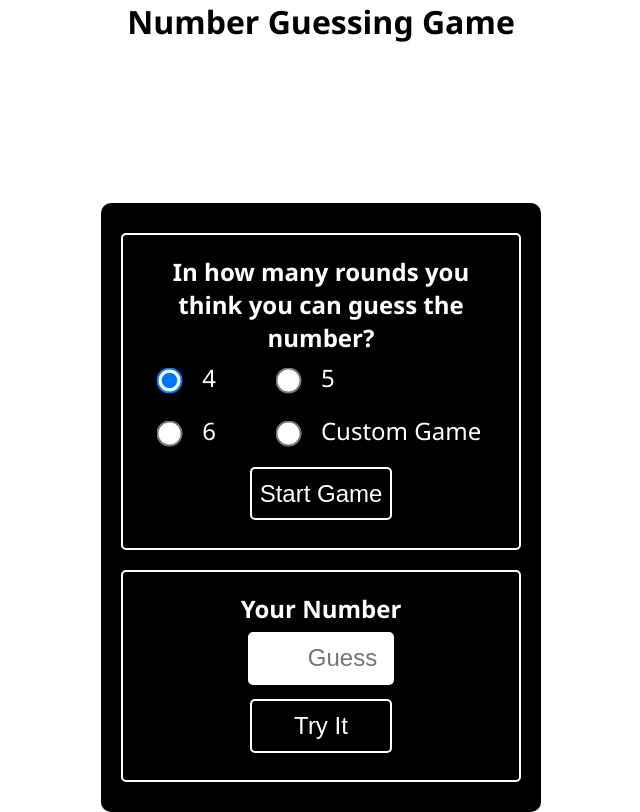
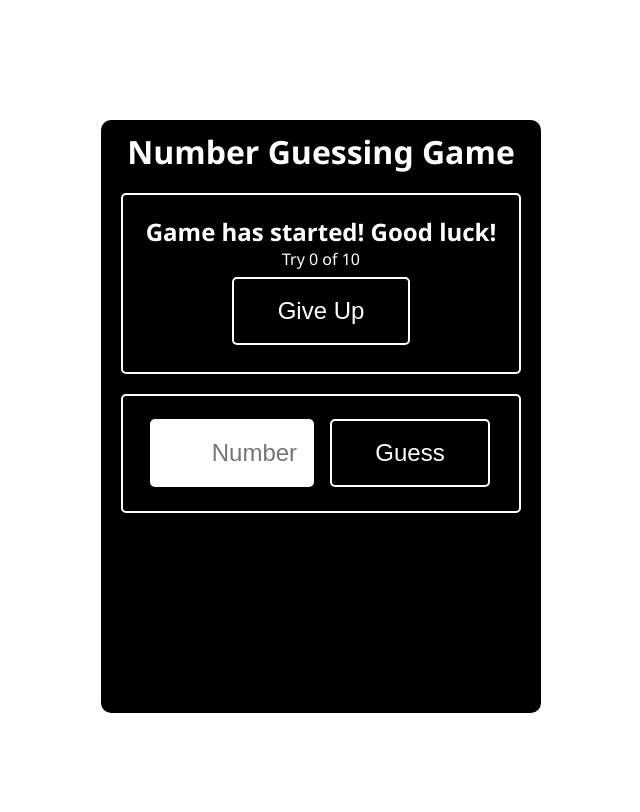
Before and after one commit to Ninni-cfm/Proj-NumberGuessingGame, a plain HTML site: page index.html in a window 1280 px wide. Both pictures are taken after a click on the button "Start Game". Shown: the whole page, without its empty margins (319-959 px from the left). Drawn offline with Linux system fonts and the light colour scheme.

Commit message:
V0.2 - gameplay nearly done, more styling needed

```diff
--- a/assets/js/main.js
+++ b/assets/js/main.js
@@ -21,6 +21,8 @@ function debugLog(...expr) {
 // all elements used in JS at one place
 let divGameCustom = document.getElementById("divGameCustom");
 let divGameActive = document.getElementById("divGameActive");
+let divGamePlay = document.getElementById("divGamePlay");
+let divGameHints = document.getElementById("divGameHints");
 
 let radioCustom = document.getElementById("radioCustom");
 let lblCustomTries = document.getElementById("lblCustomTries");
@@ -58,8 +60,6 @@ function initialize() {
 //  -   hide the game setup UI and show the game UI
 function startGame() {
 
-    debugLog("startGame()", "test");
-
     // reset number of tries, ...
     triesCount = 0;
 
@@ -75,9 +75,15 @@ function startGame() {
     // show the game interface and let the game start
 
     // hide the game setup and show the game play section
-    divGameSetup.classList.toggle("hidden");
-    divGameSetup.classList.toggle("grid");
+    divGameSetup.classList.add("hidden");
+    divGameSetup.classList.remove("grid");
 
+    divGameActive.classList.toggle("hidden");
+
+    divGamePlay.classList.remove("hidden");
+    divGamePlay.classList.add("grid");
+
+    divGameHints.classList.toggle("hidden");
 }
 
 
@@ -86,8 +92,25 @@ function startGame() {
 function endGame() {
 
     // hide the game play section and show the game setup
-    divGameSetup.classList.toggle("hidden");
-    divGameSetup.classList.toggle("grid");
+    divGameSetup.classList.remove("hidden");
+    divGameSetup.classList.add("grid");
+
+    divGameActive.classList.toggle("hidden");
+
+    divGamePlay.classList.add("hidden");
+    divGamePlay.classList.remove("grid");
+
+    divGameHints.classList.toggle("hidden");
+}
+
+
+//********************************************************************************************
+// function surrender(): the player surrenders: game stopped, show the game setup user interface
+function surrender() {
+
+
+    // finally call endGame() to show the start screen
+    endGame();
 }
 
 
@@ -99,8 +122,7 @@ function radioCustomChecked() {
     //divGameCustom.style.display = (radioCustom.checked ? "grid" : "none");
     debugLog(radioCustom.checked);
 
-    divGameCustom.classList.toggle("hidden");
-    divGameCustom.classList.toggle("grid");
+    divGameCustom.style.display = (radioCustom.checked ? "grid" : "none");
 }
 
 
@@ -153,8 +175,14 @@ function getRandomNumber(maximum) {
 //  -   option 3: player gives up
 function guessNumber() {
 
+    // check if the number the player entered is with the range from 1 to maxNumber
+
+
     // increase the number of tries
     triesCount++;
+
+    debugVar({ numberToGuess });
+    debugLog("numGuess =", numGuess.value)
 
     // use Math.sign() to compare the number the player entered
     let gameResult = Math.sign(numGuess.value - numberToGuess);
@@ -164,10 +192,10 @@ function guessNumber() {
             showPlayerWon();
             break;
         case -1: // player's number ist lower than the number to guess
-            showHintLower(numGuess.value);
+            showHintGreater(numGuess.value);
             break;
         case 1: // player's number ist greater than the number to guess
-            showHintGreater(numGuess.value);
+            showHintLower(numGuess.value);
             break;
     }
 
@@ -179,7 +207,30 @@ function guessNumber() {
 
 
 //********************************************************************************************
-function showPlayerWon() { };
-function showPlayerLost() { };
-function showHintLower(number) { };
-function showHintGreater(number) { };
+function showPlayerWon() {
+    showHint(`<h2>You hit the number!</h2>`);
+    alert(`You hit the number!`);
+    //endGame();
+
+};
+function showPlayerLost() {
+    showHint(`You didn't guess the number within ${triesMaximum} tries!`);
+    alert(`You didn't guess the number within ${triesMaximum} tries!`);
+    endGame();
+};
+
+
+
+function showHintLower(number) {
+    showHint(`The secret number is lower than ${number}`);
+};
+
+
+function showHintGreater(number) {
+    showHint(`The secret number is greater than ${number}`);
+};
+
+//********************************************************************************************
+function showHint(text) {
+    divGameHints.innerHTML = `<p>${text}</p>` + divGameHints.innerHTML
+}
--- a/assets/scss/style.scss
+++ b/assets/scss/style.scss
@@ -1,8 +1,4 @@
 @import "imports/defaults";
-
-h1 {
-    transform: translate(1.5);
-}
 
 .white-black {
     background: white;
@@ -34,18 +30,30 @@ h1 {
     font-size: 1.5rem;
 }
 .scroll {
-    overflow-y: scroll;
+    overflow-y: auto;
+    height: 150px;
 }
 
 form {
     width: 400px;
     padding: 10px 20px;
     border-radius: 10px;
-    margin: 20vh auto 0;
+    margin: 15vh auto 0;
 
     .divGame {
+        .headline {
+            grid-column: 1 / 3;
+            font-size: 1.6em;
+        }
+        input[type="button"] {
+            grid-column: 1 / 3;
+            justify-self: center;
+            padding: 5% 0;
+            width: 50%;
+        }
+
         &Setup {
-            display: grid;
+            // display: is set by adding/removing .grid/.hidden in JS to show or hide the element!
             grid-template-columns: 1fr 2fr;
             justify-content: center;
 
@@ -53,9 +61,8 @@ form {
                 width: auto;
                 padding: 20px;
                 grid-column: 1 / 3;
-                background: rebeccapurple;
 
-                // display: grid;
+                // display: is set by adding/removing .grid/.hidden in JS to show or hide the element!
                 grid-template-columns: 2fr 1fr;
                 justify-items: left;
                 align-items: center;
@@ -64,11 +71,25 @@ form {
                     width: 100%;
                 }
             }
+        }
 
-            input[type="button"] {
-                grid-column: 1 / 3;
-                justify-self: center;
+        &Active {
+            text-align: center;
+        }
+
+        &Play {
+            // display: is set by adding/removing .grid/.hidden in JS to show or hide the element!
+            grid-template-columns: 1fr 1fr;
+            justify-items: center;
+
+            > input {
+                padding: 10% 0;
+                width: 90%;
             }
+        }
+
+        &Hints {
+            padding: 0 20px;
         }
     }
 
@@ -81,13 +102,18 @@ form {
         @extend .black-white;
         @extend .frame;
         @extend .input;
+        transition: all 0.3s;
+    }
+    input[type="button"]:hover {
+        @extend .white-black;
     }
 
     input[type="number"] {
         @extend .white-black;
         @extend .frame;
         @extend .input;
-        outline-color: white;
+        outline: none;
+        // outline-color: white;
         text-align: right;
     }
 
@@ -101,11 +127,4 @@ form {
             font-size: 1.5rem;
         }
     }
-    #divGameActive {
-        text-align: center;
-        font-size: 2rem;
-    }
-    #lblCustomTries {
-        display: inline;
-    }
 }
--- a/index.html
+++ b/index.html
@@ -12,22 +12,26 @@
 </head>
 
 <body>
-    <h1 class="center">Number Guessing Game</h1>
 
     <form action="" class="black-white">
+
+        <h1 class="center headline">Number Guessing Game</h1>
+
         <div class="divGame frame">
-            <h2 class="center">In how many rounds you think you can guess the number?</h2>
 
-            <div id="divGameSetup" class="divGameSetup">
+            <!--  -->
+            <div id="divGameSetup" class="divGameSetup grid">
+                <h2 class="center headline">In how many rounds you think you can guess the number?</h2>
 
                 <!-- Ordinary game setup -->
-                <p><input type="radio" name="radioTries" id="radioTries4" checked content="hallo"
-                        onchange="radioCustomChecked()">&nbsp;4</p>
-                <p><input type="radio" name="radioTries" id="radioTries5" onchange="radioCustomChecked()">&nbsp;5</p>
-                <p><input type="radio" name="radioTries" id="radioTries6" onchange="radioCustomChecked()">&nbsp;6</p>
-                <p><input type="radio" name="radioTries" id="radioCustom" onchange="radioCustomChecked()">&nbsp;<span
-                        id="lblCustomTries">Custom Game</span></p>
-
+                <p><input type="radio" name="radioTries" id="radioTries4" onchange="radioCustomChecked()" checked>
+                    &nbsp;4</p>
+                <p><input type="radio" name="radioTries" id="radioTries5" onchange="radioCustomChecked()">
+                    &nbsp;5</p>
+                <p><input type="radio" name="radioTries" id="radioTries6" onchange="radioCustomChecked()">
+                    &nbsp;6</p>
+                <p><input type="radio" name="radioTries" id="radioCustom" onchange="radioCustomChecked()">
+                    &nbsp;<span id="lblCustomTries">Custom Game</span></p>
 
                 <!-- Extended game setup for the people who want more -->
                 <div id="divGameCustom" class="divGameSetupCustom grid">
@@ -39,32 +43,27 @@
                         placeholder="max number">
                 </div>
 
-
-                <!-- Extended game setup for the people who want more -->
+                <!-- finally the button to start the game -->
                 <input type="button" value="Start Game" onclick="startGame()">
 
             </div>
 
+            <!--  -->
             <div id="divGameActive" class="divGameActive center hidden">
+                <h2 class="center">Game has started! Good luck!</h2>
                 <p id="gameProgress" class="h1">Try 0 of 10</p>
                 <input type="button" value="Give Up" onclick="surrender()">
             </div>
         </div>
 
         <!--  -->
-        <div id="divGamePlay" class="frame center">
-            <h2>Your Number</h2>
-            <input type="number" name="numGuess" id="numGuess" min="1" max="100" placeholder="Guess"
-                onchange="guessNumber()">
-            <div>
-                <input type="button" value="Try It" onclick="guessNumber()">
-            </div>
-
-
+        <div id="divGamePlay" class="divGamePlay frame hidden">
+            <input type="number" name="numGuess" id="numGuess" min="1" max="100" placeholder="Number">
+            <input type="button" value="Guess" onclick="guessNumber()">
         </div>
 
         <!--  -->
-        <div id="divGameHints" class="hidden scroll">
+        <div id="divGameHints" class="divGameHints hidden scroll">
 
         </div>
     </form>
```
Also changed, not shown: assets/css/style.css.
